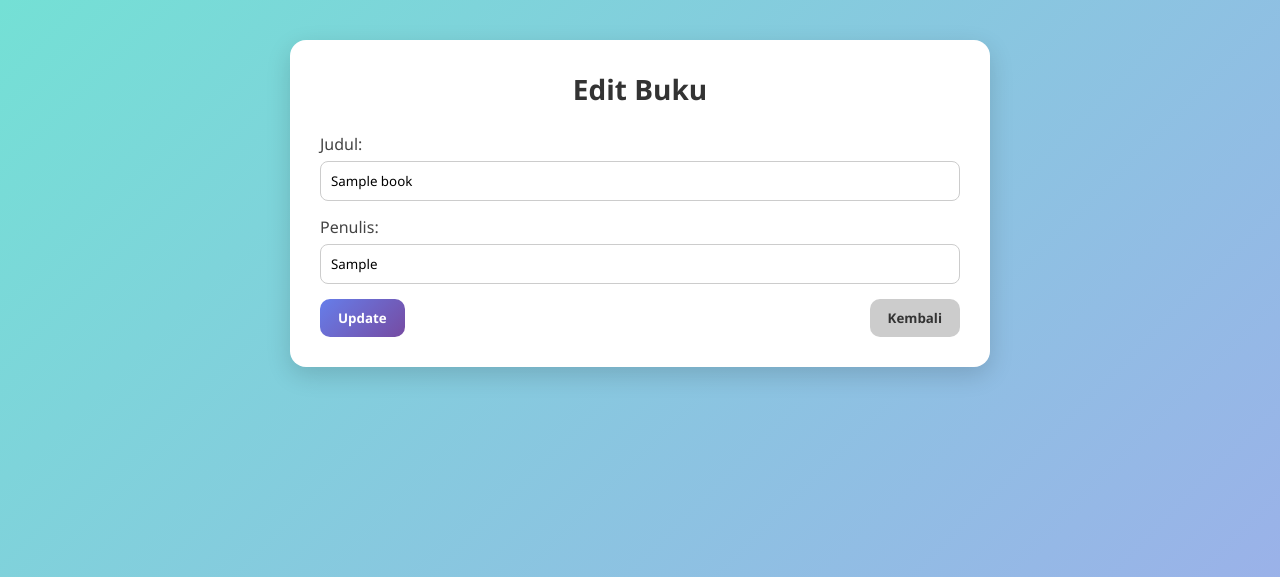
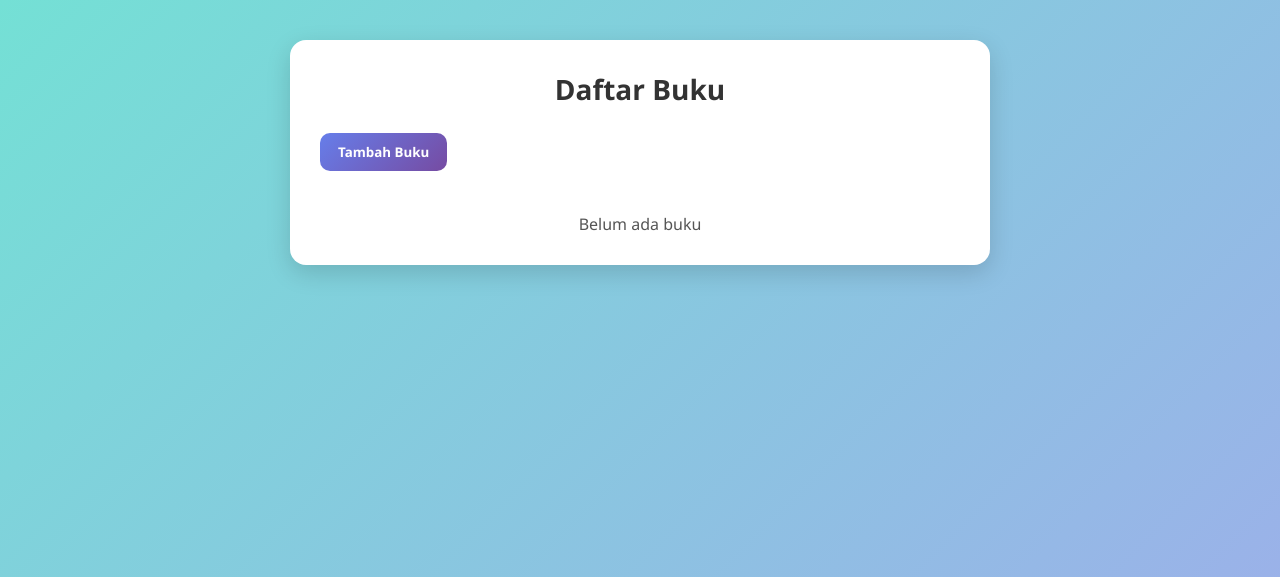
Before and after one commit to Haffi24/FlaskSQLite_181, a Flask app: page /edit/1 in a window 1280 px wide. Shown: the top 577 px of the page. Run offline with Flask 3, Linux system fonts and the light colour scheme; tables that the repository leaves empty hold one stand-in row (values such as "Sample post").

Commit message:
memperbaiki edit.html

```diff
--- a/Templates/edit.html
+++ b/Templates/edit.html
@@ -2,22 +2,30 @@
 <html lang="en">
 <head>
     <meta charset="UTF-8">
-    <title>Edit Buku</title>
+    <title>Daftar Buku</title>
     <link rel="stylesheet" href="{{ url_for('static', filename='style.css') }}">
 </head>
 <body>
-<div class="container">
-    <h1 class="title">Edit Buku</h1>
-    <form method="post" class="form">
-        <label>Judul:</label>
-        <input type="text" name="judul" value="{{ book.judul }}" required>
-        <label>Penulis:</label>
-        <input type="text" name="penulis" value="{{ book.penulis }}" required>
-        <div class="form-actions">
-            <button type="submit" class="btn primary">Update</button>
-            <a href="{{ url_for('index') }}"><button type="button" class="btn">Kembali</button></a>
+    <div class="container">
+        <h1 class="title">Daftar Buku</h1>
+        <div class="actions">
+            <a href="{{ url_for('add') }}"><button class="btn primary">Tambah Buku</button></a>
         </div>
-    </form>
-</div>
+        <br>
+        <div class="card-list">
+            {% for b in books %}
+            <div class="card">
+                <h3>{{ b.judul }}</h3>
+                <p>{{ b.penulis }}</p>
+                <div class="card-actions">
+                    <a href="{{ url_for('edit', id=b.id) }}"><button class="btn">Edit</button></a>
+                    <a href="{{ url_for('delete', id=b.id) }}"><button class="btn danger">Hapus</button></a>
+                </div>
+            </div>
+            {% else %}
+            <p class="empty">Belum ada buku</p>
+            {% endfor %}
+        </div>
+    </div>
 </body>
 </html>
```
